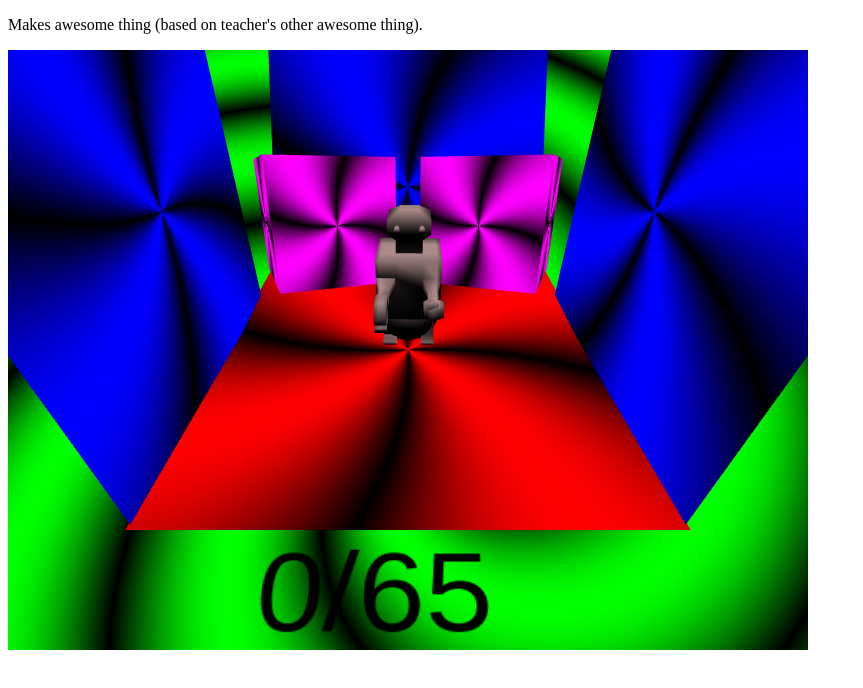
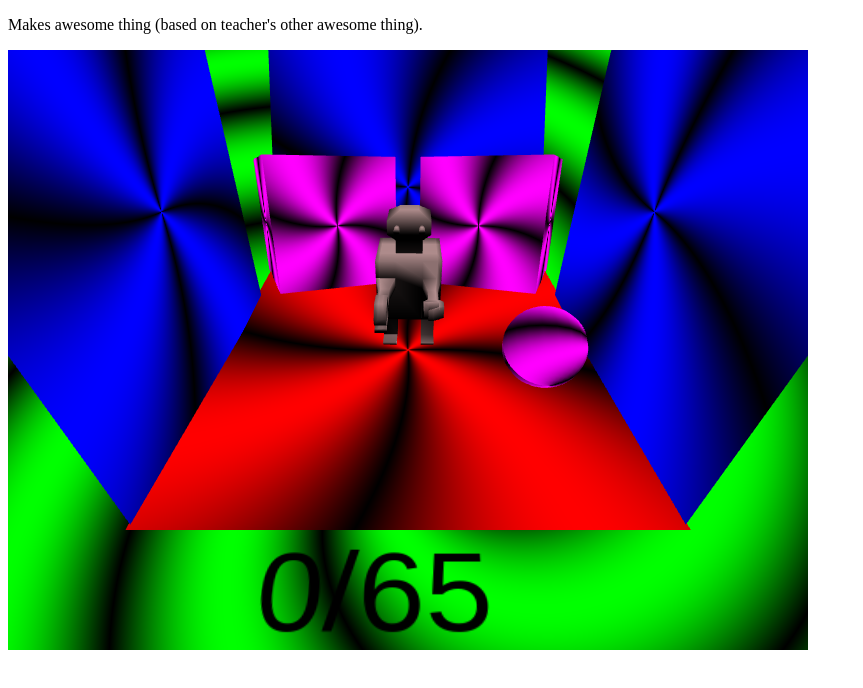
Before and after one commit to bhaddad5/Class_Prototype_2, a plain HTML site: page javascript/index.html in a window 1280 px wide. Shown: the whole page, without its empty margins (0-863 px from the left). Drawn offline with Linux system fonts and the light colour scheme; animation ran at ten frames a second.

Commit message:
side ball

```diff
--- a/javascript/beat.js
+++ b/javascript/beat.js
@@ -26,7 +26,6 @@ Beat.prototype.updateBouncer = function(obj , t){
   this.uBeat = 1.0 - Math.abs(Math.sin(this.uBeatTime * 3.14159));
 
   obj.body.translateY((this.uBeat - 0.365) * -20);
-  obj.head.translateY((this.uBeat - 0.365) * -20);
 }
 
 Beat.prototype.checkBeat = function(t){
--- /dev/null
+++ b/javascript/bouncer1.frag
@@ -0,0 +1,17 @@
+#define CURVE (0.0)
+#define SPEED (5.0)
+#define DENSITY (2.0)
+
+uniform float uTime;
+uniform float uBeat;
+uniform float uBeatTime;
+uniform float uPlayer;
+uniform float timeOrig; // milliseconds since 1970
+varying vec2 vUv;
+
+void main() {
+  float ang = atan(vUv.y, vUv.x);
+  float dist = length(vUv);
+  float t = ang * DENSITY + uTime * SPEED;
+  gl_FragColor = vec4(abs(sin(t + dist)), 0.0, abs(sin(t + dist)), 1.0);
+}
--- /dev/null
+++ b/javascript/bouncer1.js
@@ -0,0 +1,26 @@
+var Bouncer1 = function() {
+
+  var vertexShaderText = loadFile('bouncer1.vert');
+  var fragmentShaderText = loadFile('bouncer1.frag');
+
+  this.myMaterial = new THREE.ShaderMaterial({
+    uniforms: {
+      'uTime': { type: 'f', value: 0.0 },
+	  'uBeat': { type: 'f', value: 0.0 },
+	  'uBeatTime': { type: 'f', value: 0.0 },
+	  'uPlayer': { type: 'f', value: 0.0 },
+    },
+    vertexShader: vertexShaderText,
+    fragmentShader: fragmentShaderText
+  });
+
+	this.geometryBody = new THREE.SphereGeometry(45, 20, 20);
+	this.geometryHead = new THREE.SphereGeometry(30, 20, 20);
+	//this.material = new THREE.MeshLambertMaterial({color: 0xaaaaaa});
+	this.body = new THREE.Mesh(this.geometryBody, this.myMaterial);
+
+	this.body.translateY(65);
+	this.body.translateX(150);
+	this.body.translateZ(100);
+	this.body.translateY(-100);
+};
--- /dev/null
+++ b/javascript/bouncer1.vert
@@ -0,0 +1,12 @@
+varying vec2 vUv;
+uniform float uTime;
+uniform float uBeat;
+uniform float uBeatTime;
+uniform float uPlayer;
+
+void main() {
+  vUv = vec2(uv.x - 0.5, uv.y - 0.5); // center vUv
+  gl_Position = projectionMatrix *
+                modelViewMatrix *
+                vec4((0.9 + 0.1 * -(uBeat - 1.0)) * position, 1.0);
+}
--- a/javascript/game.js
+++ b/javascript/game.js
@@ -64,10 +64,9 @@ Game.prototype.init = function() {
   this.background = new Background();
   this.scene.add(this.background.myMesh);
 
-  //Creates the bouncer
-  this.bouncer = new Bouncer();
-  this.scene.add(this.bouncer.body);
-  this.scene.add(this.bouncer.head);
+  //Creates the right bouncer
+  this.bouncerRight = new Bouncer1();
+  this.scene.add(this.bouncerRight.body);
 
   //Creates the RoboBouncer
   var jsonLoader = new THREE.JSONLoader();
@@ -123,7 +122,7 @@ Game.prototype.render = function(t) {
   this.beat.updateTime(this.rightWall, t);
   this.beat.updateTime(this.leftSpeaker, t);
   this.beat.updateTime(this.rightSpeaker, t);
-  this.beat.updateBouncer(this.bouncer, t);
+  this.beat.updateBouncer(this.bouncerRight, t);
   this.camera.lookAt(this.scene.position);
   this.renderer.render(this.scene, this.camera);
 };
--- a/javascript/index.html
+++ b/javascript/index.html
@@ -23,7 +23,7 @@
 <script src="rightWall.js"></script>
 <script src="leftSpeaker.js"></script>
 <script src="rightSpeaker.js"></script>
-<script src="bouncer.js"></script>
+<script src="bouncer1.js"></script>
 <script src="text.js"></script>
 <script src="beat.js"></script>
 <script src="roboBouncer.js"></script>
--- a/javascript/leftSpeaker.js
+++ b/javascript/leftSpeaker.js
@@ -8,7 +8,7 @@ var LeftSpeaker = function() {
       'uTime': { type: 'f', value: 0.0 },
 	  'uBeat': { type: 'f', value: 0.0 },
 	  'uBeatTime': { type: 'f', value: 0.0 },
-    },
+	},
     vertexShader: vertexShaderText,
     fragmentShader: fragmentShaderText
   });
--- a/javascript/roboBouncer.js
+++ b/javascript/roboBouncer.js
@@ -2,8 +2,6 @@ var RoboBouncer = function(geometry) {
     this.roboMaterial = new THREE.MeshLambertMaterial({color: 0xbbbbbb});
 	this.figure = new THREE.Mesh(geometry, this.roboMaterial);
     this.figure.scale.set(40, 40, 40);
-	//this.figure.position.y = 10;
-	//this.figure.position.x = 10;
 	this.figure.rotateX(1);
 	this.figure.rotateY(1.55);
 };
```
